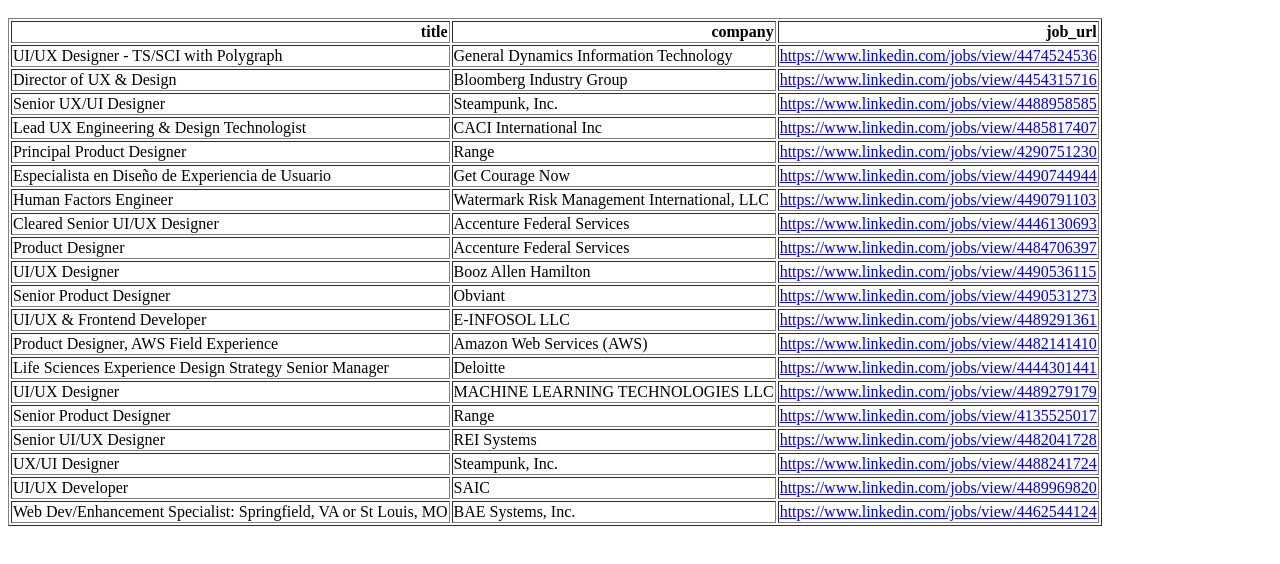
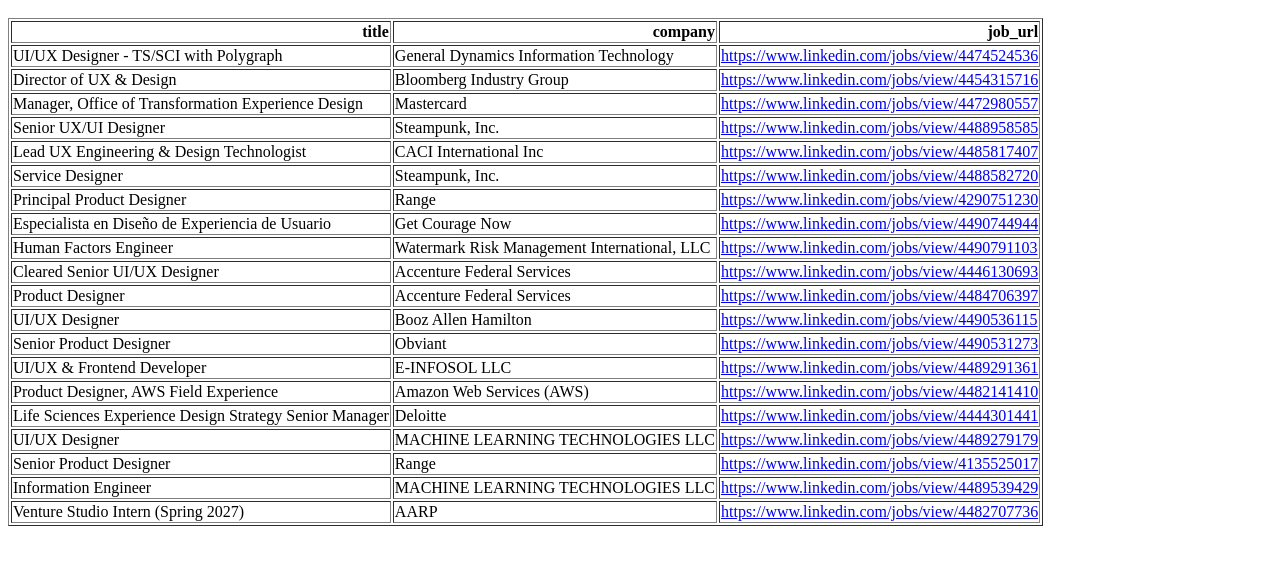
Before and after one commit to youngdv/Job-tracker, a plain HTML site: page index.html in a window 1280 px wide. Shown: the part 48-612 px from the top of the page. Drawn offline with Linux system fonts and the light colour scheme.

Commit message:
Update job board

```diff
--- a/index.html
+++ b/index.html
@@ -18,6 +18,11 @@
       <td><a href="https://www.linkedin.com/jobs/view/4454315716" target="_blank">https://www.linkedin.com/jobs/view/4454315716</a></td>
     </tr>
     <tr>
+      <td>Manager, Office of Transformation Experience Design</td>
+      <td>Mastercard</td>
+      <td><a href="https://www.linkedin.com/jobs/view/4472980557" target="_blank">https://www.linkedin.com/jobs/view/4472980557</a></td>
+    </tr>
+    <tr>
       <td>Senior UX/UI Designer</td>
       <td>Steampunk, Inc.</td>
       <td><a href="https://www.linkedin.com/jobs/view/4488958585" target="_blank">https://www.linkedin.com/jobs/view/4488958585</a></td>
@@ -26,6 +31,11 @@
       <td>Lead UX Engineering &amp; Design Technologist</td>
       <td>CACI International Inc</td>
       <td><a href="https://www.linkedin.com/jobs/view/4485817407" target="_blank">https://www.linkedin.com/jobs/view/4485817407</a></td>
+    </tr>
+    <tr>
+      <td>Service Designer</td>
+      <td>Steampunk, Inc.</td>
+      <td><a href="https://www.linkedin.com/jobs/view/4488582720" target="_blank">https://www.linkedin.com/jobs/view/4488582720</a></td>
     </tr>
     <tr>
       <td>Principal Product Designer</td>
@@ -88,24 +98,14 @@
       <td><a href="https://www.linkedin.com/jobs/view/4135525017" target="_blank">https://www.linkedin.com/jobs/view/4135525017</a></td>
     </tr>
     <tr>
-      <td>Senior UI/UX Designer</td>
-      <td>REI Systems</td>
-      <td><a href="https://www.linkedin.com/jobs/view/4482041728" target="_blank">https://www.linkedin.com/jobs/view/4482041728</a></td>
+      <td>Information Engineer</td>
+      <td>MACHINE LEARNING TECHNOLOGIES LLC</td>
+      <td><a href="https://www.linkedin.com/jobs/view/4489539429" target="_blank">https://www.linkedin.com/jobs/view/4489539429</a></td>
     </tr>
     <tr>
-      <td>UX/UI Designer</td>
-      <td>Steampunk, Inc.</td>
-      <td><a href="https://www.linkedin.com/jobs/view/4488241724" target="_blank">https://www.linkedin.com/jobs/view/4488241724</a></td>
-    </tr>
-    <tr>
-      <td>UI/UX Developer</td>
-      <td>SAIC</td>
-      <td><a href="https://www.linkedin.com/jobs/view/4489969820" target="_blank">https://www.linkedin.com/jobs/view/4489969820</a></td>
-    </tr>
-    <tr>
-      <td>Web Dev/Enhancement Specialist: Springfield, VA or St Louis, MO</td>
-      <td>BAE Systems, Inc.</td>
-      <td><a href="https://www.linkedin.com/jobs/view/4462544124" target="_blank">https://www.linkedin.com/jobs/view/4462544124</a></td>
+      <td>Venture Studio Intern (Spring 2027)</td>
+      <td>AARP</td>
+      <td><a href="https://www.linkedin.com/jobs/view/4482707736" target="_blank">https://www.linkedin.com/jobs/view/4482707736</a></td>
     </tr>
   </tbody>
 </table></body></html>
```
